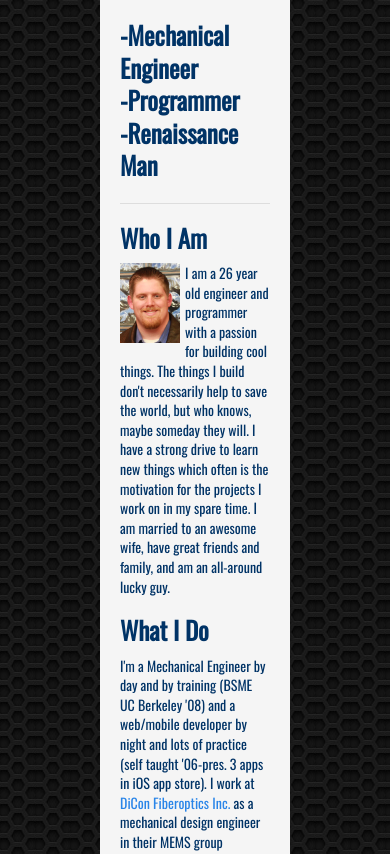
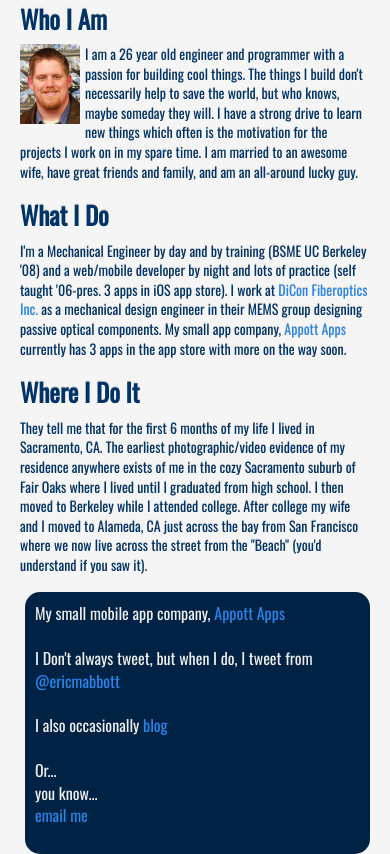
Before and after one commit to abbotteric/ericabbott.info, a plain HTML site: page index.html in a window 390 px wide. Shown: the part 306-1160 px from the top of the page. Drawn offline with nearby package versions, Linux system fonts and the light colour scheme.

Commit message:
modified the css so that the page displays differently on mobile and doesnt look like crap

```diff
--- a/stylesheets/mystyle.css
+++ b/stylesheets/mystyle.css
@@ -1,3 +1,5 @@
+
+
 body {
 	background-image:url('../images/bgs/hixs_pattern_evolution.png');
 	}
@@ -7,6 +9,8 @@ body {
 	color:#003366;
 	font-family: 'Oswald', sans-serif;
 	font-size:80px;
+	text-shadow:0 -1px 0 rgba(0,0,0,0.15),
+                0 1px 0 rgba(255,255,255,0.8);
 	}
 
 .teaser{
@@ -14,18 +18,26 @@ body {
 	color:#003366;
 	font-family:'Oswald', san-serif;
 	font-size:25px;
+	text-shadow:0 -1px 0 rgba(0,0,0,0.15),
+                0 1px 0 rgba(255,255,255,0.8);
 	}
 
 .subheading {
 	color:#003366;
 	font-family:'Oswald', sans-serif;
 	font-size:25px;
+	text-shadow:0 -1px 0 rgba(0,0,0,0.15),
+                0 1px 0 rgba(255,255,255,0.8);
 	}
 
 .sub-descriptions {
 	color:#003366;
 	font-family:'Oswald', sans-serif;
 	font-size:14px;
+    /*background:#eee;
+    color:#223;  */
+    text-shadow:0 -1px 0 rgba(0,0,0,0.15),
+                0 1px 0 rgba(255,255,255,0.8);
 	}
 
 .headshot {
@@ -56,5 +68,16 @@ body {
 	border-radius:15px;
 	background-color:#F5F5F5;
 	/*background-image:url('../images/bgs/small_tiles.png');*/
-	margin:50px 100px;
+	margin:50px 10%;
 	}
+
+@media only screen and (max-width: 480px) {
+	.container {
+		margin:0px;
+		border-radius:0px;
+		}
+
+	.sidebar_container {
+		margin-bottom: 15px;
+		}
+}
```
Also changed, not shown: index.html (+1 -0 lines).
